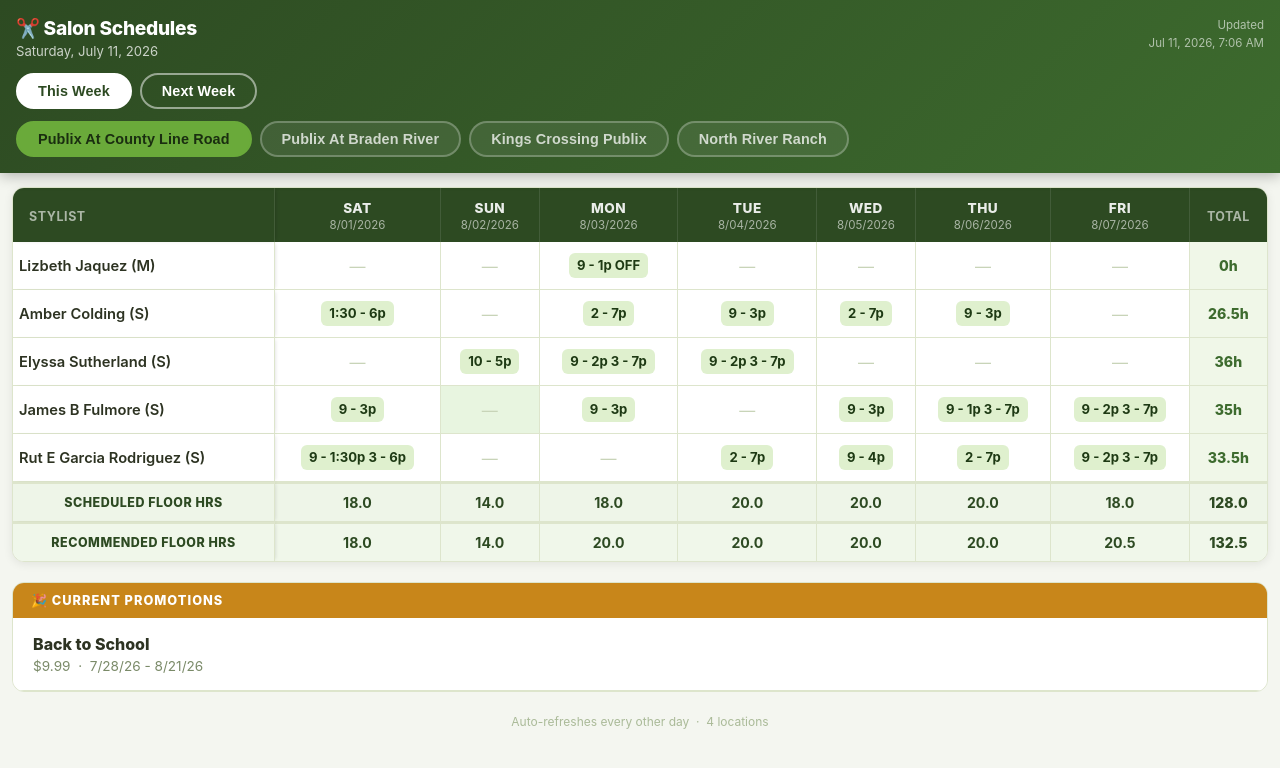
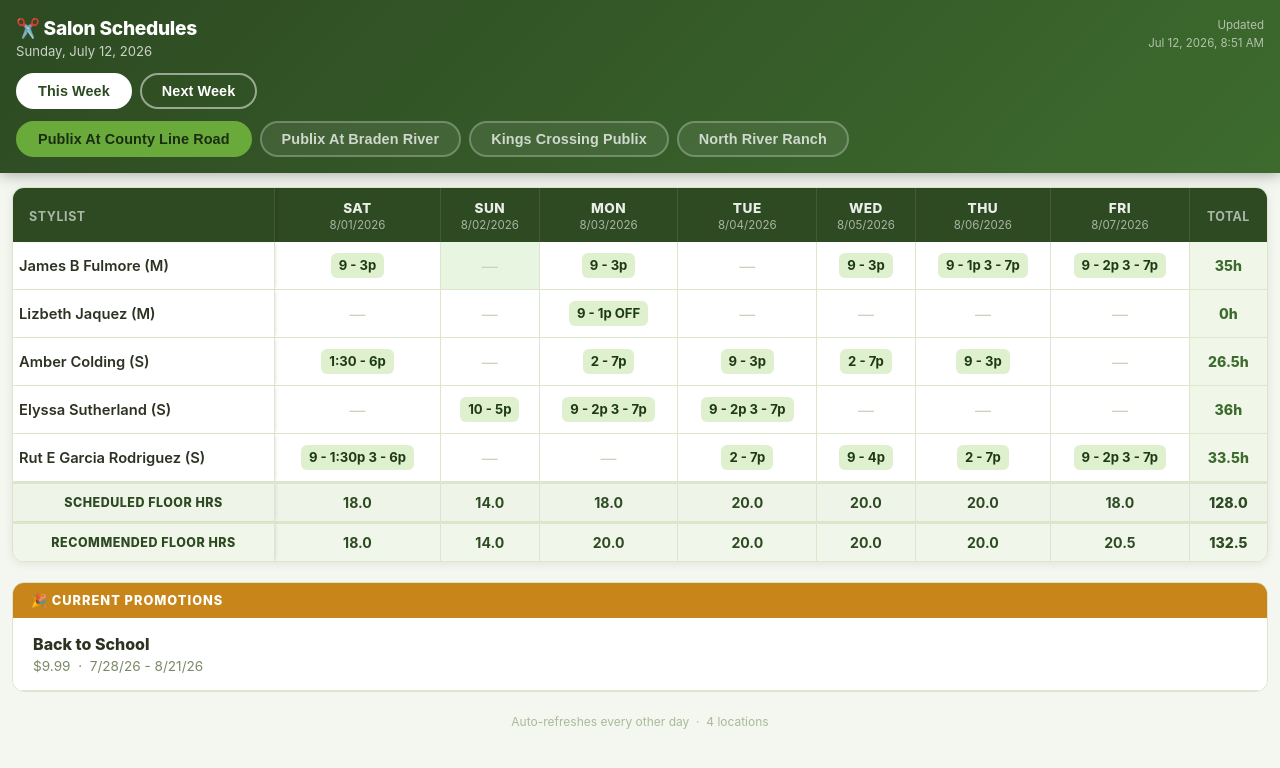
Before and after one commit to jmd0515/Salon-Schedule, a website: page index.html in a window 1280 px wide. Drawn offline with Linux system fonts and the light colour scheme.

Commit message:
Auto-update schedule

```diff
--- a/index.html
+++ b/index.html
@@ -393,9 +393,9 @@ tr.rec-row td.today-col { background: #d4edba; }
   <div class="header-top">
     <div>
       <div class="header-title">✂️ Salon Schedules</div>
-      <div class="header-date">Saturday, July 11, 2026</div>
+      <div class="header-date">Sunday, July 12, 2026</div>
     </div>
-    <div class="updated-tag">Updated<br>Jul 11, 2026, 7:06 AM</div>
+    <div class="updated-tag">Updated<br>Jul 12, 2026, 8:51 AM</div>
   </div>
 
   <div class="tab-bar" id="week-tabs">
@@ -443,7 +443,32 @@ tr.rec-row td.today-col { background: #d4edba; }
           <th class="total-col">Total</th>
         </tr></thead>
         <tbody>
-          <tr>
+          <tr data-work-dates="7/11/2026,7/13/2026,7/15/2026,7/16/2026,7/17/2026">
+      <td class="emp-name">
+        <span class="emp-name-inner">
+          <span class="dot" style="display:none"></span>
+          <span class="name-text">James B Fulmore (M)</span>
+        </span>
+      </td>
+      <td data-date="7/11/2026" class="working">
+        <span class="shift">9 - 3p</span>
+      </td><td data-date="7/12/2026" class="off">
+        <span class="dash">—</span>
+      </td><td data-date="7/13/2026" class="working">
+        <span class="shift">9 - 3p</span>
+      </td><td data-date="7/14/2026" class="off">
+        <span class="dash">—</span>
+      </td><td data-date="7/15/2026" class="working">
+        <span class="shift">9 - 3p</span>
+      </td><td data-date="7/16/2026" class="working">
+        <span class="shift">9 - 1p
+3 - 7p</span>
+      </td><td data-date="7/17/2026" class="working">
+        <span class="shift">9 - 2p
+3 - 7p</span>
+      </td>
+      <td class="total-hrs">35h</td>
+    </tr><tr>
       <td class="emp-name">
         <span class="emp-name-inner">
           <span class="dot" style="display:none"></span>
@@ -514,31 +539,6 @@ tr.rec-row td.today-col { background: #d4edba; }
         <span class="dash">—</span>
       </td>
       <td class="total-hrs">36h</td>
-    </tr><tr data-work-dates="7/11/2026,7/13/2026,7/15/2026,7/16/2026,7/17/2026">
-      <td class="emp-name">
-        <span class="emp-name-inner">
-          <span class="dot" style="display:none"></span>
-          <span class="name-text">James B Fulmore (S)</span>
-        </span>
-      </td>
-      <td data-date="7/11/2026" class="working">
-        <span class="shift">9 - 3p</span>
-      </td><td data-date="7/12/2026" class="off">
-        <span class="dash">—</span>
-      </td><td data-date="7/13/2026" class="working">
-        <span class="shift">9 - 3p</span>
-      </td><td data-date="7/14/2026" class="off">
-        <span class="dash">—</span>
-      </td><td data-date="7/15/2026" class="working">
-        <span class="shift">9 - 3p</span>
-      </td><td data-date="7/16/2026" class="working">
-        <span class="shift">9 - 1p
-3 - 7p</span>
-      </td><td data-date="7/17/2026" class="working">
-        <span class="shift">9 - 2p
-3 - 7p</span>
-      </td>
-      <td class="total-hrs">35h</td>
     </tr><tr data-work-dates="7/11/2026,7/13/2026,7/14/2026,7/15/2026,7/17/2026">
       <td class="emp-name">
         <span class="emp-name-inner">
@@ -611,7 +611,30 @@ tr.rec-row td.today-col { background: #d4edba; }
           <th class="total-col">Total</th>
         </tr></thead>
         <tbody>
-          <tr data-work-dates="7/24/2026">
+          <tr data-work-dates="7/18/2026,7/19/2026,7/21/2026,7/23/2026,7/24/2026">
+      <td class="emp-name">
+        <span class="emp-name-inner">
+          <span class="dot" style="display:none"></span>
+          <span class="name-text">James B Fulmore (M)</span>
+        </span>
+      </td>
+      <td data-date="7/18/2026" class="working">
+        <span class="shift">1 - 6p</span>
+      </td><td data-date="7/19/2026" class="working">
+        <span class="shift">10 - 5p</span>
+      </td><td data-date="7/20/2026" class="off">
+        <span class="dash">—</span>
+      </td><td data-date="7/21/2026" class="working">
+        <span class="shift">1 - 7p</span>
+      </td><td data-date="7/22/2026" class="off">
+        <span class="dash">—</span>
+      </td><td data-date="7/23/2026" class="working">
+        <span class="shift">2 - 7p</span>
+      </td><td data-date="7/24/2026" class="working">
+        <span class="shift">12 - 7p</span>
+      </td>
+      <td class="total-hrs">30h</td>
+    </tr><tr data-work-dates="7/24/2026">
       <td class="emp-name">
         <span class="emp-name-inner">
           <span class="dot" style="display:none"></span>
@@ -683,29 +706,6 @@ tr.rec-row td.today-col { background: #d4edba; }
         <span class="dash">—</span>
       </td>
       <td class="total-hrs">38h</td>
-    </tr><tr data-work-dates="7/18/2026,7/19/2026,7/21/2026,7/23/2026,7/24/2026">
-      <td class="emp-name">
-        <span class="emp-name-inner">
-          <span class="dot" style="display:none"></span>
-          <span class="name-text">James B Fulmore (S)</span>
-        </span>
-      </td>
-      <td data-date="7/18/2026" class="working">
-        <span class="shift">1 - 6p</span>
-      </td><td data-date="7/19/2026" class="working">
-        <span class="shift">10 - 5p</span>
-      </td><td data-date="7/20/2026" class="off">
-        <span class="dash">—</span>
-      </td><td data-date="7/21/2026" class="working">
-        <span class="shift">1 - 7p</span>
-      </td><td data-date="7/22/2026" class="off">
-        <span class="dash">—</span>
-      </td><td data-date="7/23/2026" class="working">
-        <span class="shift">2 - 7p</span>
-      </td><td data-date="7/24/2026" class="working">
-        <span class="shift">12 - 7p</span>
-      </td>
-      <td class="total-hrs">30h</td>
     </tr><tr data-work-dates="7/18/2026,7/20/2026,7/22/2026,7/23/2026">
       <td class="emp-name">
         <span class="emp-name-inner">
```
